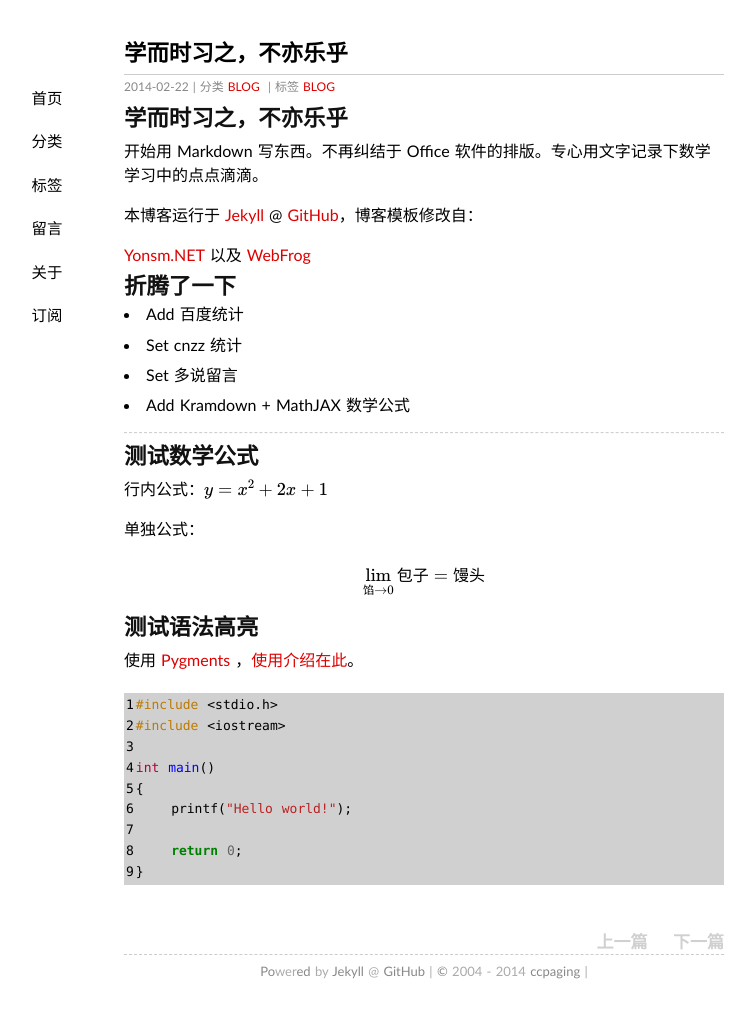
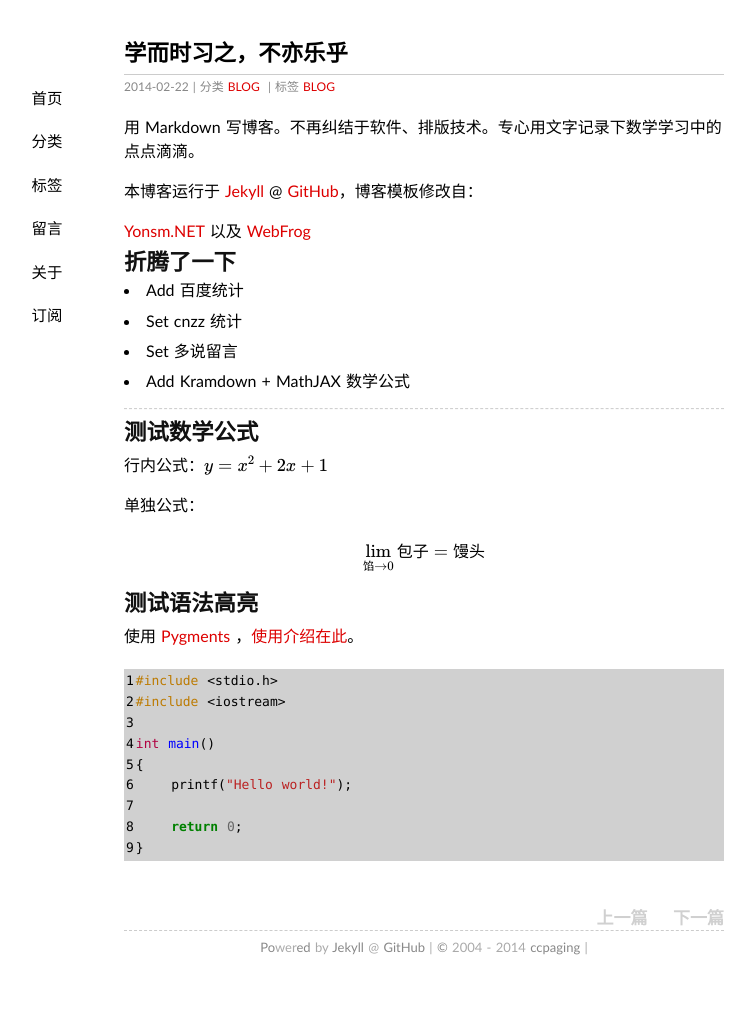
Before and after one commit to ccpaging/ccpaging.github.io, a Jekyll site: the page built from _posts/2014-02-22-hello-world.md, in a window 1280 px wide. Shown: the whole page, without its empty margins (216-971 px from the left). Built offline with Jekyll 4.4.1, drawn with Linux system fonts in a browser that asks for light colours; some web fonts are replaced; formulas are drawn with MathJax 3; comment, search, counter and statistics services are not loaded; after the commit the page ends 990 px from its top, so only the background shows below that.

Commit message:
Update 2014-02-22-hello-world.md

```diff
--- a/_posts/2014-02-22-hello-world.md
+++ b/_posts/2014-02-22-hello-world.md
@@ -6,9 +6,7 @@
 tags:  BLOG
 ---
 
-## 学而时习之，不亦乐乎
-
-开始用 Markdown 写东西。不再纠结于 Office 软件的排版。专心用文字记录下数学学习中的点点滴滴。
+用 Markdown 写博客。不再纠结于软件、排版技术。专心用文字记录下数学学习中的点点滴滴。
 
 本博客运行于 [Jekyll](http://jekyllrb.com) @ [GitHub](http://github.com/ccpaging)，博客模板修改自：
 
```
